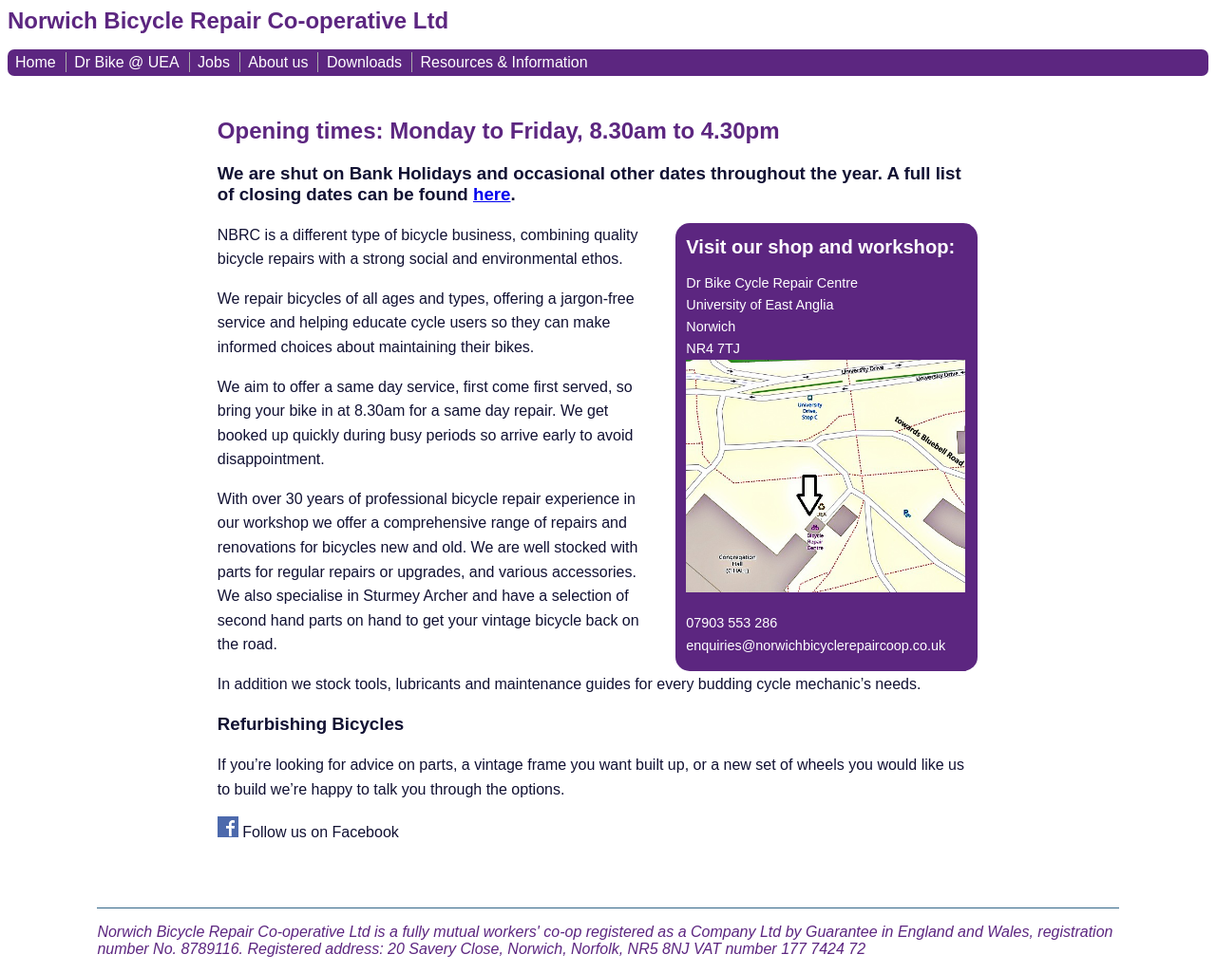
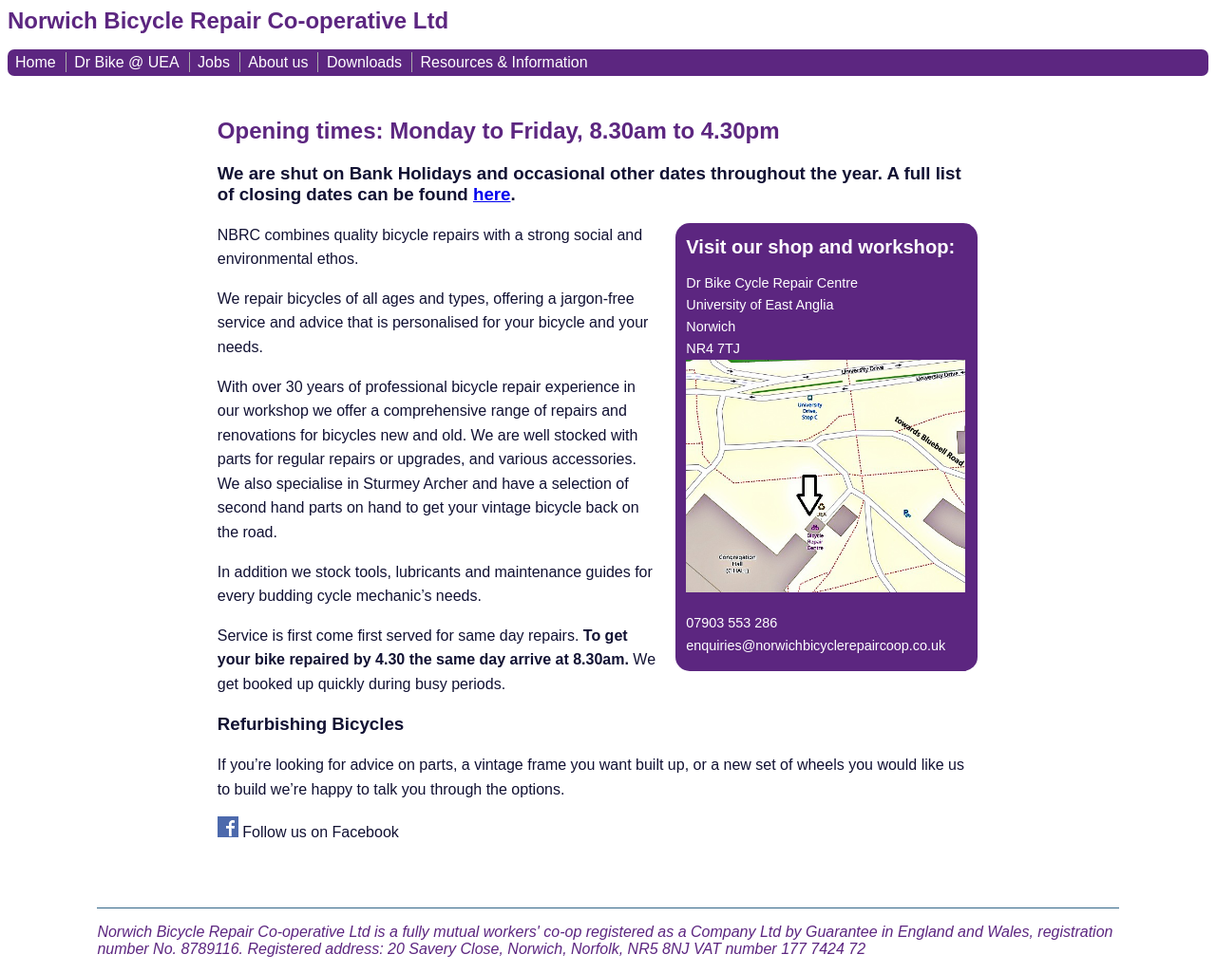
Before and after one commit to norwichbicyclerepaircooperative/norwichbicyclerepaircooperative.github.io, a Jekyll site: the page built from index.md, in a window 1280 px wide. Shown: the whole page at 95% size. Built offline with Jekyll 4.4.1, drawn with Linux system fonts in a browser that asks for light colours.

Commit message:
Update index.md

```diff
--- a/index.md
+++ b/index.md
@@ -23,20 +23,16 @@
 {% endcapture %}
 {% include sidebar.html %}
 
-NBRC is a different type of bicycle business, combining quality bicycle repairs
-with a strong social and environmental ethos.
+NBRC combines quality bicycle repairs with a strong social and environmental ethos.
 
-We repair bicycles of all ages and types, offering a jargon-free service and
-helping educate cycle users so they can make informed choices about maintaining
-their bikes.
-
-We aim to offer a same day service, first come first served, so bring your bike
-in at 8.30am for a same day repair. We get booked up quickly during busy periods
-so arrive early to avoid disappointment.
+We repair bicycles of all ages and types, offering a jargon-free service and advice that is
+personalised for your bicycle and your needs.
 
 With over 30 years of professional bicycle repair experience in our workshop we offer a comprehensive range of repairs and renovations for bicycles new and old. We are well stocked with parts for regular repairs or upgrades, and various accessories. We also specialise in Sturmey Archer and have a selection of second hand parts on hand to get your vintage bicycle back on the road.
 
 In addition we stock tools, lubricants and maintenance guides for every budding cycle mechanic's needs.
+
+Service is first come first served for same day repairs. __To get your bike repaired by 4.30 the same day arrive at 8.30am.__ We get booked up quickly during busy periods.
 
 ### Refurbishing Bicycles
 
```
